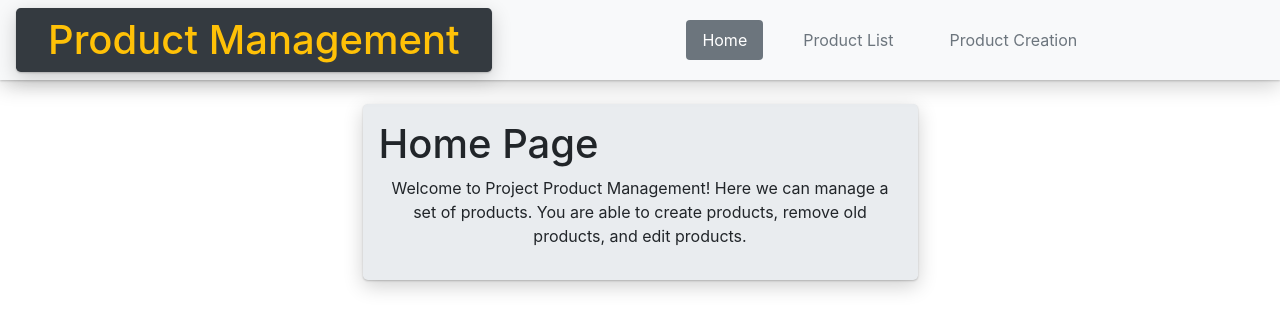
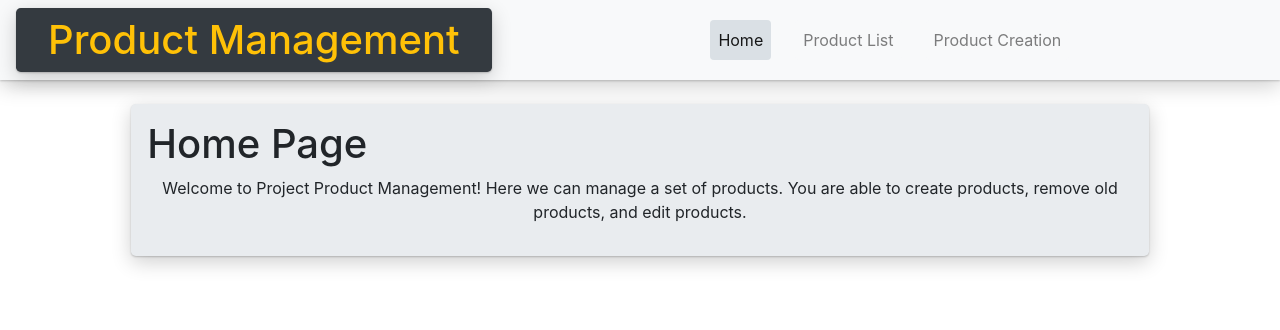
Before and after one commit to rkaladeen/product_manager, an Angular app in the folder client/: page / in a window 1280 px wide. Shown: the top 330 px of the page. Built offline with nearby package versions, Linux system fonts and the light colour scheme.

Commit message:
modified nav component view

```diff
--- a/client/src/app/add-product/add-product.component.html
+++ b/client/src/app/add-product/add-product.component.html
@@ -1,5 +1,5 @@
 <div class="container">
-  <div class="jumbotron mt-4 p-3 w-50 mx-auto">
+  <div class="jumbotron mt-4 p-3 col-lg-4 col-md-8 col-sm-11 mx-auto">
     <h1>{{ heading }}</h1>
 
     <form [formGroup]="newProduct">
--- a/client/src/app/home/home.component.html
+++ b/client/src/app/home/home.component.html
@@ -1,5 +1,5 @@
 <div class="container">
-  <div class="jumbotron mt-4 p-3 w-50 mx-auto">
+  <div class="jumbotron mt-4 p-3 col-11 mx-auto">
     <h1>{{ title }}</h1>
     <p class="text-center">{{ text }}</p>
   </div>
--- a/client/src/app/nav/nav.component.html
+++ b/client/src/app/nav/nav.component.html
@@ -1,13 +1,13 @@
-<nav class="navbar navbar-expand-xl navbar-light bg-light">
+<nav class="navbar navbar-expand-lg navbar-light bg-light">
   <h1 class="jumbotron py-2 mb-0 bg-dark text-warning">{{ title }}</h1>
   <button class="navbar-toggler" type="button" data-toggle="collapse" data-target="#navbarSupportedContent"
     aria-controls="navbarSupportedContent" aria-expanded="false" aria-label="Toggle navigation">
-    <span class="navbar-toggler-icon"></span>
+    <span class="fas fa-bars fa-2x text-dark"></span>
   </button>
   <div class="collapse navbar-collapse" id="navbarSupportedContent">
-    <ul class="nav nav-pills mx-auto">
+    <ul class="navbar-nav nav-pills mx-auto">
       <li class="nav-item" *ngFor="let x of tabs; index as i">
-        <a class="nav-link btn btn-outline-secondary rounded border-0 ml-4"
+        <a class="nav-link btn btn-light rounded border-0 ml-4"
            routerLinkActive="active"
            [routerLinkActiveOptions]="{ exact: true }"
            routerLink="/{{ tabs[i].route }}">{{ tabs[i].name }}</a>
```
